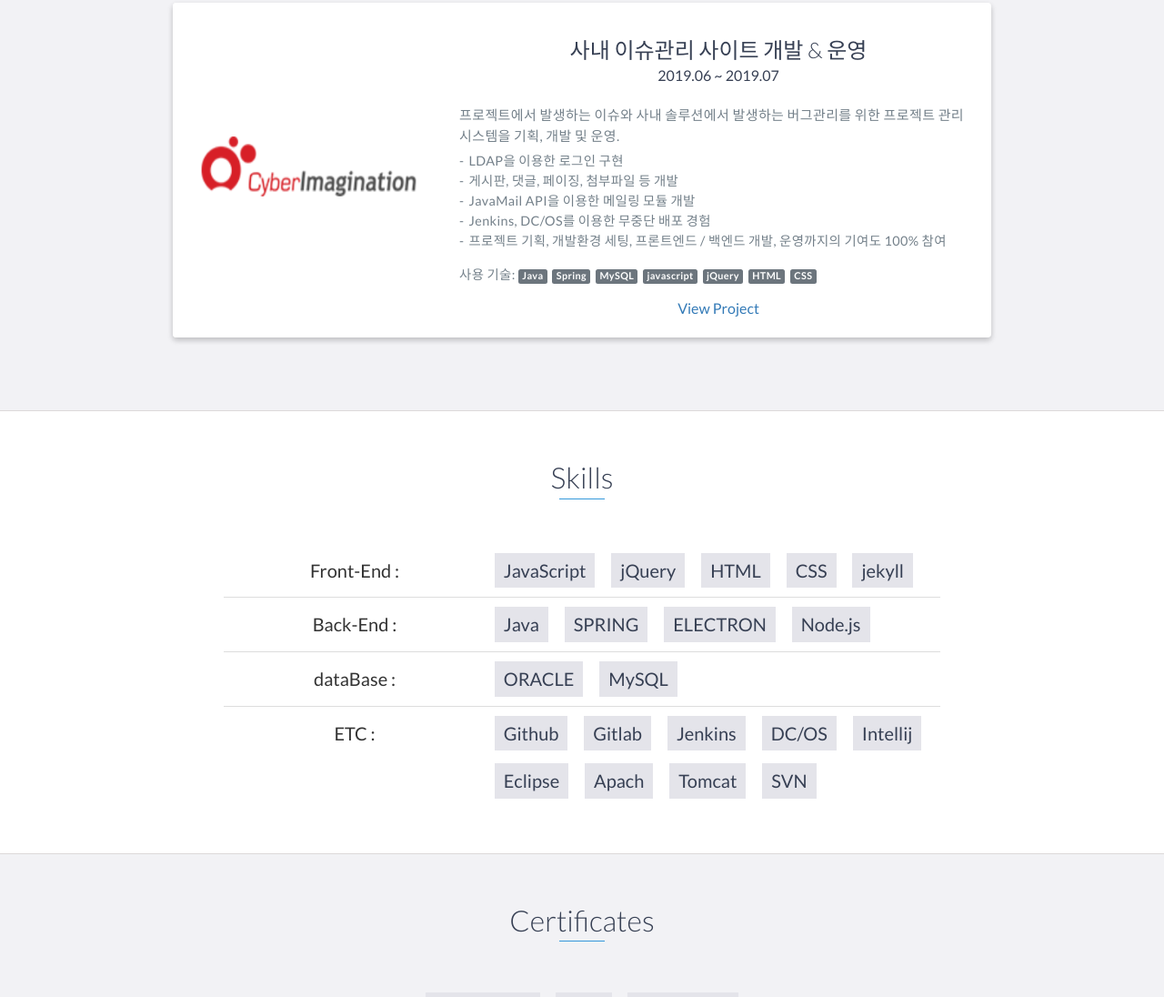
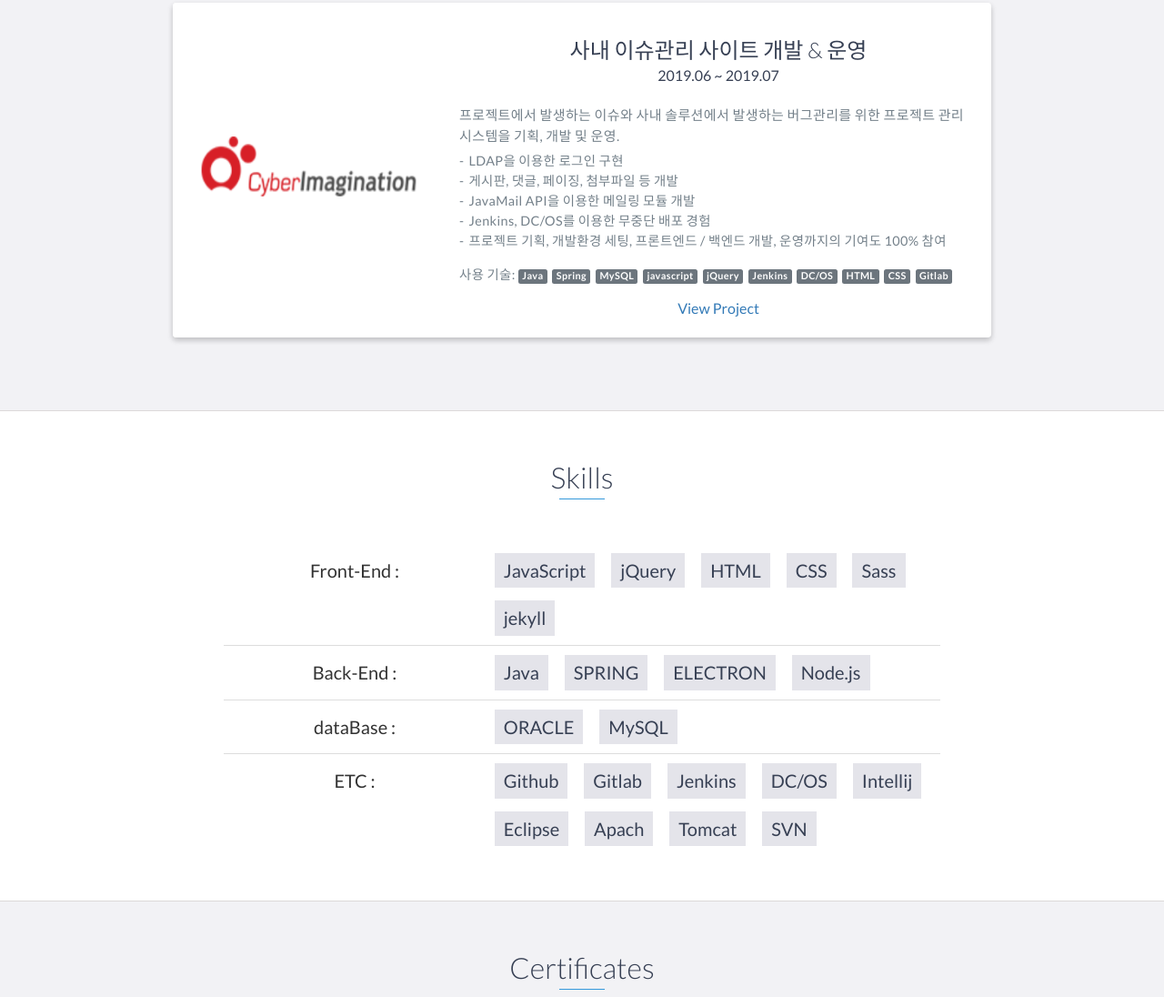
Before and after one commit to 9aram/porfolio-developer, a website: page index.html in a window 1280 px wide. Shown: the part 3315-4411 px from the top of the page at 91% size. Drawn offline with nearby package versions, Linux system fonts and the light colour scheme.

Commit message:
update etc

```diff
--- a/index.html
+++ b/index.html
@@ -284,8 +284,11 @@
                             <span class="skills_tag">MySQL</span>
                             <span class="skills_tag">javascript</span>
                             <span class="skills_tag">jQuery</span>
+                            <span class="skills_tag">Jenkins</span>
+                            <span class="skills_tag">DC/OS</span>
                             <span class="skills_tag">HTML</span>
                             <span class="skills_tag">CSS</span>
+                            <span class="skills_tag">Gitlab</span>
                             <br>
                         </p>
                         <a href="https://www.cyber-i.com/main/main/main.cmd" target="_blank">View Project</a>
@@ -346,6 +349,7 @@
                         <li>jQuery</li>
                         <li>HTML</li>
                         <li>CSS</li>
+                        <li>Sass</li>
                         <li>jekyll</li>
                      </ul>
                 </span>
```
